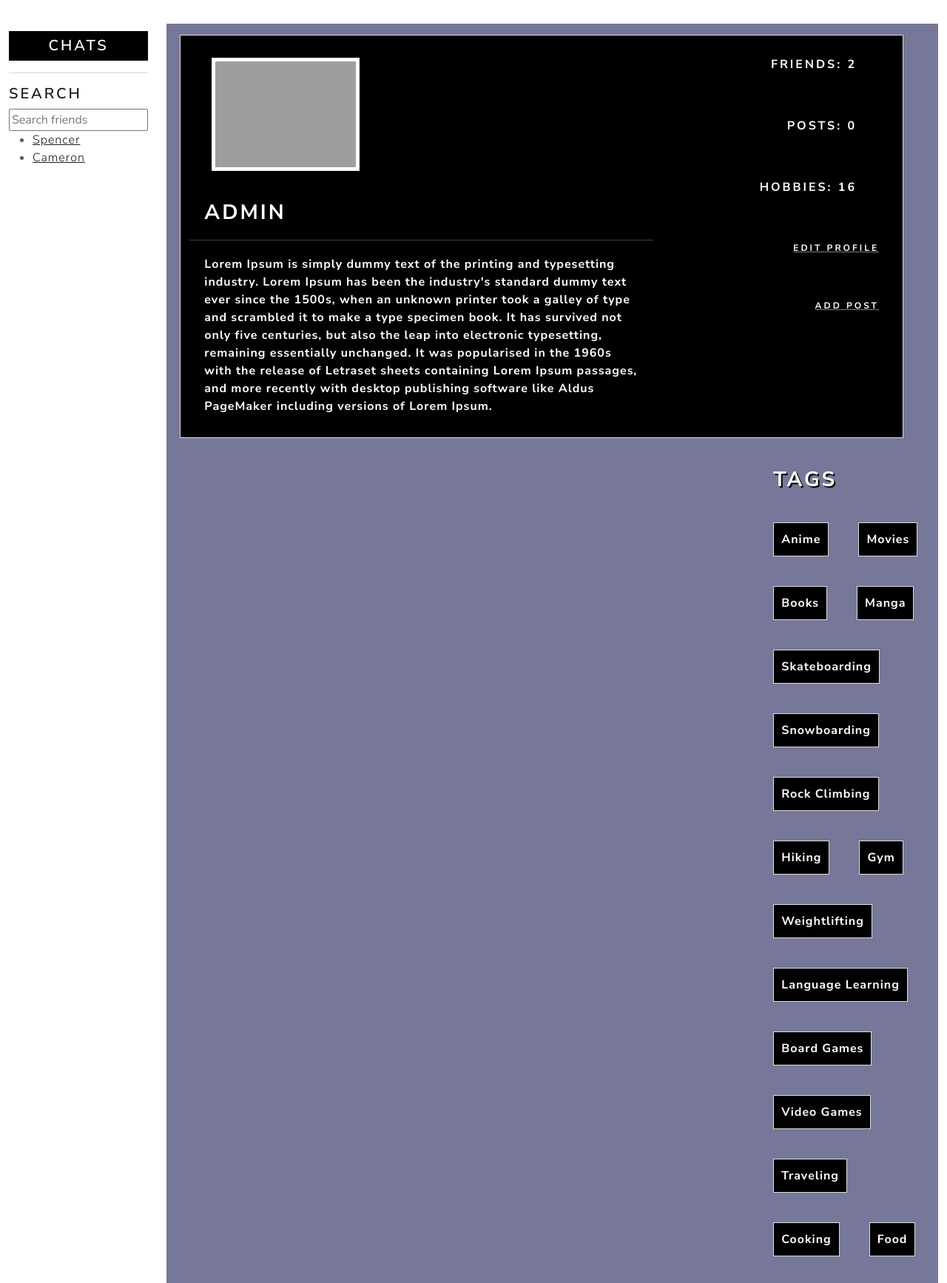
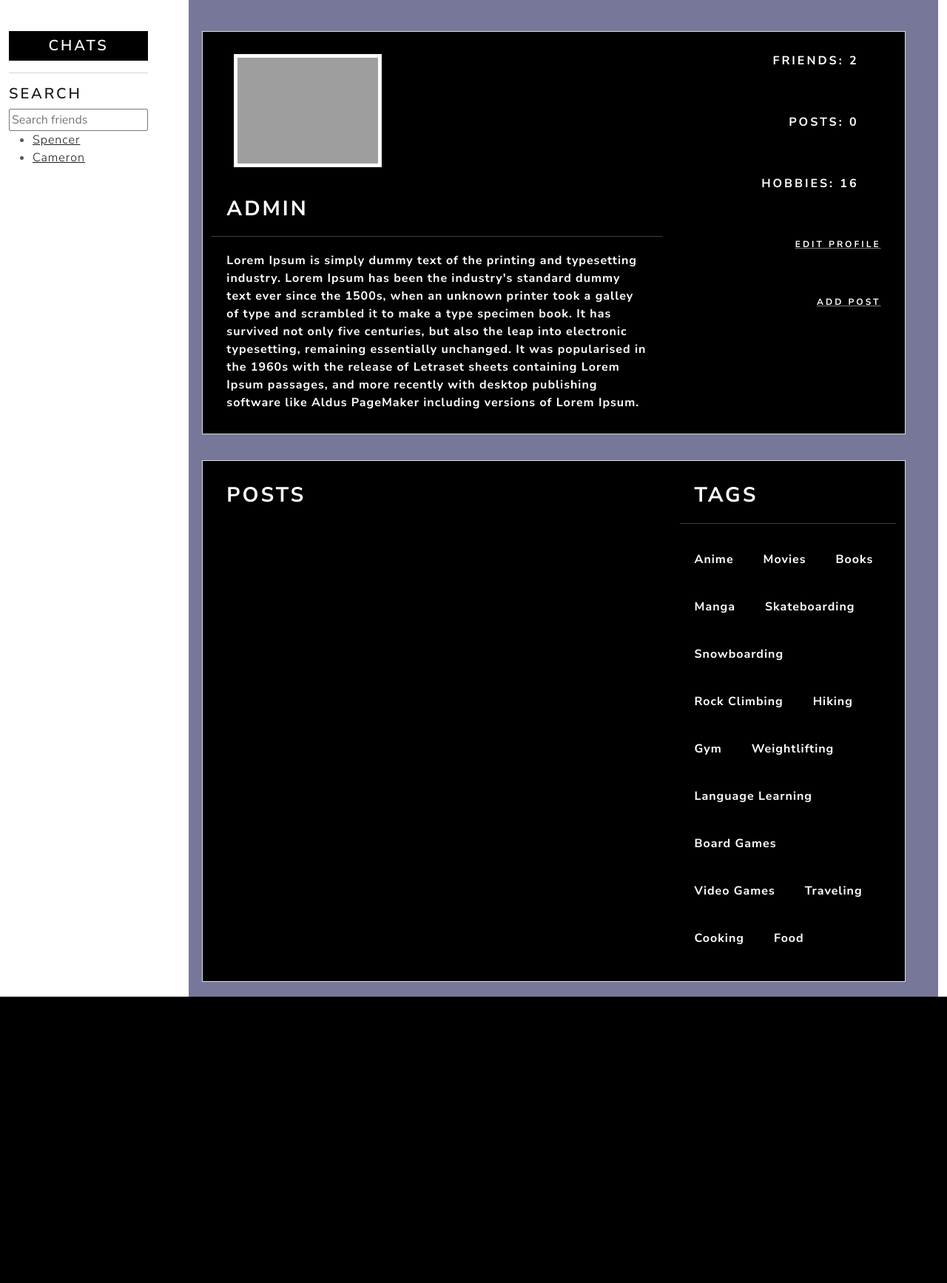
Before and after one commit to AceSpadeR/HobbyJoin, a Django app: page /profile/1/ in a window 1280 px wide. Shown: the part 108-1842 px from the top of the page at 74% size. After the commit the page ends 1455 px from the top, so only its background shows below. Run offline with Django 5.2, Linux system fonts and the light colour scheme; a user stored in the database is signed in; data comes from the database, SQL or seed files in the repository; both versions use the stored data as it was after the commit; some libraries are stand-ins or nearby versions; grey boxes are pictures that could not be loaded.

Commit message:
changed db

```diff
--- a/hobbysite/hobbyapp/static/hobbyapp/style.css
+++ b/hobbysite/hobbyapp/static/hobbyapp/style.css
@@ -1,10 +1,7 @@
 
 
-.profile-images {
-    display: flex;
-}
 
-.profile-images img {
+.profile-image img {
     margin-left: 30px;
     margin-top: 20px;
     margin-bottom: 20px;
@@ -33,13 +30,11 @@
     list-style: none;
 }
 
-.tag-item {
+.bio-item {
     background-color: black;
-    padding: 10px;
-    margin-left: 30px;
-    margin-top: 20px;
-    margin-bottom: 20px;
-    border: 1px solid #ddd;
+    color: white;
+    padding: 15px;
+    margin: 0 auto;
 }
 
 .bio-item {
@@ -56,9 +51,13 @@
     margin-top:150px;
 }
 
+.card{
+        border-color: #8d8d8d !important;
+}
 
 .card-body{
     background-color: black !important;
+
 }
 
 p, .card-text, .card-title{
@@ -70,7 +69,8 @@
     margin-right: 50px !important;
 }
 
-.Tags {
+
+.tagLabel{
     color: white !important;
     text-shadow: 2px 2px black;
 
@@ -97,3 +97,17 @@
 .msg_cotainer_send {
     background-color: dimgray;
 }
+
+.containerImg {
+    padding-top: 135px;
+    margin-left:30px;
+    width: auto;
+    background-size: cover;
+    min-height: 100vh;
+}
+
+.containerImg p, .containerImg h2, .containerImg h3, .containerImg h6, .containerImg h5, .containerImg li {
+    color: white;
+    font-weight: bold;
+    margin: 20px;
+}
--- a/hobbysite/hobbyapp/templates/hobbyapp/addfriend.html
+++ b/hobbysite/hobbyapp/templates/hobbyapp/addfriend.html
@@ -1,7 +1,7 @@
 {% extends 'hobbyapp/base.html' %}
 
 {% block content %}
-<div class="container" style="margin-top: 112px;">
+<div class="container" style="margin-top: 112px; margin-left:30px;">
     <div class="row">
         <div class="col-md-6">
             <h2>Search For Friends!</h2>
--- a/hobbysite/hobbyapp/templates/hobbyapp/base.html
+++ b/hobbysite/hobbyapp/templates/hobbyapp/base.html
@@ -17,7 +17,7 @@
         <div class="collapse navbar-collapse">
             <ul class="navbar-nav mr-auto">
                 <li class="nav-item">
-                    <a class="nav-link" href="{% url 'add_friend' user.id  %}">Add Friend</a>
+                    <a class="nav-link" href="{% url 'add_friend' %}">Add Friend</a>
                 </li>
                 <li class="nav-item">
                      <a class="nav-link" href="{% url 'post_view' %}">Posts</a>
@@ -51,10 +51,12 @@
                     <h4>Search</h4>
                     <input type="search" placeholder="Search friends">
                     <ul>
-                        {% for friend in user_profile.friends.all %}
-                            <li><a href="{% url 'create_chat' friend.user.id %}">{{ friend.user.username }}</a></li>
+{% for friend in user_profile.friends.all %}
+    {% if friend.user != request.user %}
+        <li><a href="{% url 'create_chat' friend.user.id %}">{{ friend.user.username }}</a></li>
+    {% endif %}
+{% endfor %}
 
-                        {% endfor %}
                     </ul>
                 </div>
             </div>
--- a/hobbysite/hobbyapp/templates/hobbyapp/profile.html
+++ b/hobbysite/hobbyapp/templates/hobbyapp/profile.html
@@ -3,22 +3,8 @@
 {% block content %}
 <style>
 .containerImg {
-    margin-top: 140px;
-    width: auto;
     background-color: {{ user_profile.color }};
-    background-size: cover;
-    background-repeat: no-repeat;
-    background-position: center;
-    background-attachment: fixed;
-
 }
-
-.containerImg p, .containerImg h2, .containerImg h3, .containerImg h6, .containerImg h5, .containerImg li {
-    color: white;
-    font-weight: bold;
-    margin: 20px;
-}
-
 </style>
 
 
@@ -27,7 +13,7 @@
         <div class="col-md-11 bio-item">
             <div class="row">
                 <div class="col-md-8">
-                    <div class="profile-images">
+                    <div class="profile-image">
                         <img src="{{ user_profile.profile_pic.url }}" class="img-thumbnail primary" >
                     </div>
                     <h2>{{ user_profile.user.username }}</h2>
@@ -45,18 +31,17 @@
                          <a class="nav-linkbio" href="{% url 'edit_profile' user.id %}"><h6>Edit Profile</h6></a>
                          <a class="nav-linkbio" href="{% url 'add_post' %}"><h6>Add Post</h6></a>
                     {% endif %}
-
                 </div>
-
             </div>
         </div>
     </div>
 
 
-
  <div class="row">
-
-        <div class="col-md-9">
+        <div class="col-md-11 bio-item">
+            <div class="row">
+                <div class="col-md-8">
+                    <h2>Posts</h2>
                 {% for post in user.post_set.all %}
                     <div class="card lg-3">
                         <img src="{{ post.picture.url }}" class="card-img-top">
@@ -70,19 +55,17 @@
                     </div>
             {% endfor %}
                 </div>
-
-        <div class="col-md-3">
-
-
-            <h2 class="Tags">Tags</h2>
+                <div class="col-md-4">
+                <h2 class="tagLabel">Tags</h2>
+                    <hr>
                     <ul class="tag-box">
                         {% for tag in user_profile.tags.all %}
                             <li class="tag-item">{{ tag.name }}</li>
                         {% endfor %}
                     </ul>
-
                 </div>
-
+            </div>
+        </div>
     </div>
 </div>
 {% endblock %}
--- a/hobbysite/hobbyapp/views.py
+++ b/hobbysite/hobbyapp/views.py
@@ -60,10 +60,10 @@
     return render(request, 'hobbyapp/addpost.html', {'form': form})
 
 @login_required
-def add_friend(request, user_id):
-    user_profile = UserProfile.objects.get(user_id=user_id)
+def add_friend(request):
+    user_profile = UserProfile.objects.get(user=request.user)
     if request.method == 'POST':
-        user = User.objects.get(id=user_id)
+        user = User.objects.get(id=request.user)
         friend_request, created = FriendRequest.objects.get_or_create(
             from_user=request.user,
             to_user=user)
@@ -108,7 +108,7 @@
         friend_request, created = FriendRequest.objects.get_or_create(
             from_user=request.user,
             to_user=user)
-        return redirect('add_friend', user_id=user_id)
+        return redirect('add_friend')
 
 
 @login_required()
--- a/hobbysite/hobbysite/urls.py
+++ b/hobbysite/hobbysite/urls.py
@@ -27,7 +27,7 @@
 urlpatterns = [
     path('admin/', admin.site.urls),
     path('feed/', views.posts_view, name='post_view'),
-    path('addfriend/<int:user_id>/', views.add_friend, name='add_friend'),
+    path('addfriend/', views.add_friend, name='add_friend'),
     path('addpost/', views.add_post, name='add_post'),
     path('register/', views.register, name='register'),
     path('logout/', views.logout_view, name='logout'),
```
Also changed, not shown: hobbysite/hobbyapp/templates/hobbyapp/chats.html (+0 -14 lines), hobbysite/hobbyapp/templates/hobbyapp/posts.html (+2 -15 lines), hobbysite/db.sqlite3. Lines whose indentation alone changed are shown as unchanged.
